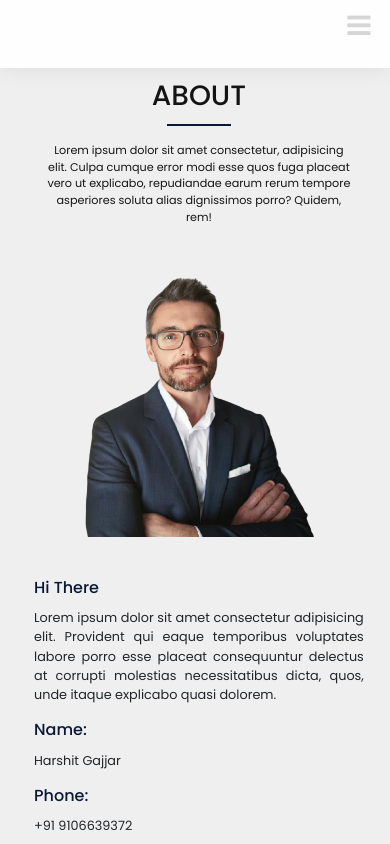
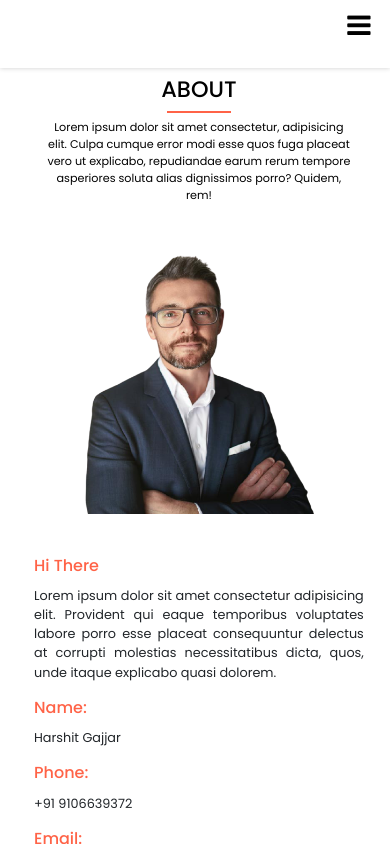
Before and after one commit to hp0007/ReactWebsite, a React (Create React App) app: page /about in a window 390 px wide. Built offline with nearby package versions, Linux system fonts and the light colour scheme.

Commit message:
change look

```diff
--- a/src/App.css
+++ b/src/App.css
@@ -1,11 +1,10 @@
 @import url('https://fonts.googleapis.com/css2?family=Lobster&family=Poppins:wght@400;500&display=swap');
 
 :root{
-  --white:#fff;
-  --primary_color: #091834;
-  --black:#141414;
-  --background:#EFEFEF;
-  --lightGray:#D6D6D6;
+  --primary_color: #FF6347;
+  --background:#FFFFFF;
+  --black:#000;
+  --lightGray:#878788;
   --font_weight_bold:900;
   --font_weight_medium:700;
   --font_weight_regular:500;
@@ -19,18 +18,20 @@
   font-family: var(--font_family);
   overflow-x: hidden;
 }
+body{
+  background-color: var(--primary_color);
+}
 /* Sidebar */
 .sidepart{
   width: 20%;
   height: 100vh;
   position: fixed;
   left: 0;
-  font-family: 'Work Sans', sans-serif;
-  background-color: var(--white);
+  background-color: var(--background);
   color:var(--black);
   transition: all .7s;
   z-index: 11;
-  box-shadow: 0 2px 20px rgba(0,0,0,0.07);
+  box-shadow: 0 0 5px rgba(0,0,0,0.2);
 }
 
 .sidepart.active{
@@ -43,15 +44,13 @@
   background-image: url(./images/Black.png);
   background-size: cover;
   border-radius: 50%;
-  margin-left: auto;
-  margin-right: auto;
+  margin: 22% auto 7% auto;
   display: block;
-  margin-top: 22%;
 }
 .name{
   text-align: center;
   margin-top: 2%;
-  line-height: 2.5rem;
+  overflow: hidden;
   font-size: 1.2rem;
 }
 .work{
@@ -59,6 +58,7 @@
   font-weight: 500;
   margin-top: -3%;
   font-size: 0.9rem;
+  color: var(--lightGray);
 }
 .sidebar{
   display: flex;
@@ -66,32 +66,35 @@
   left: 0;
   position: absolute;
   width: 100%;
+  /* text-align: center; */
   /* text-align: center;     */
 }
 .sidebar i{
   float: right;
   z-index: 11;
-  line-height: 1.4rem;
+  overflow: hidden;
   font-size: 1.3rem;
   object-fit: cover;
-  margin-top: 2.5%;
+  margin-top: 3.2%;
 }
 .sidebar .sidebar-item{
   margin-top: 5%;
   min-width: 100%;
-  font-size: 0.9rem;
+  font-size: 1.1rem;
   font-weight: 500;
   text-decoration: none;
   line-height: 38px;
   transition: 0.6s;
-  color: var(--lightGray);
+  color: var(--black);
   margin-left: 2%;
   padding-right: 8%;
-  padding-left: 3%;
+  padding-left: 2%;
   text-decoration: none;
+  letter-spacing: 1px;
+  font-weight: var(--font_weight_medium);
 }
 .sidebar .sidebar-item:hover{
-  color: var(--black);
+  color: var(--primary_color);
   width: 100%;
   text-decoration: none;
   font-weight: var(--font_weight_bold);
@@ -99,23 +102,26 @@
 }
 .sidebar .sidebar-item.active2{
   font-weight: var(--font_weight_bold);
-  color: var(--black);
+  color: var(--primary_color);
+  background-image: linear-gradient(to right, #FFECE8 , #FFD8D1);
 }
 .fa-bars{
-  color: var(--lightGray);
+  color: var(--black);
   float: right;
-  font-size: 2rem;
+  font-size: 1.8rem;
   margin-top: 5%;
   z-index: 13;
   padding-right: 5%;
+  overflow: hidden;
 }
 .fa-close{
-  color: var(--lightGray);
+  color: var(--black);
   float: right;
-  font-size: 2rem;
+  font-size: 1.8rem;
   margin-top: 5%;
   z-index: 13;
   padding-right: 5%;
+  overflow: hidden;
 }
 
 /* text animation */
@@ -148,9 +154,10 @@
 }
 .container-home .overlay .content h3{
   font-size: 7rem;
-  line-height: 10rem;
+  overflow: hidden;
   text-transform: uppercase;
-  background: rgba(255,255,255, 0.4);
+  background: #FF6347;
+  opacity: 0.5;
   -webkit-text-fill-color: transparent;
   -webkit-background-clip: text;
   font-weight: bold;
@@ -159,20 +166,20 @@
 .container-home Button{
   border-radius: 30px;
   background-color: transparent;
-  color: var(--white);
-  border: 1px solid #fff;
+  color: var(--primary_color);
+  border: 1px solid var(--primary_color);
   padding: 1% 3% 1% 3%;
   font-weight: 500;
   font-size: 1.1rem;
   letter-spacing: 1px;
 }
 .container-home Button:hover{
-  color: var(--black);
-  background-color: var(--white);
+  color: var(--background);
+  background-color: var(--primary_color);
 
 }
 .container-home .overlay .content h1{
-  line-height: 5.5rem;
+  overflow: hidden;
   font-size: 4rem;
   font-weight: 600;
   letter-spacing: 2px;
@@ -181,10 +188,8 @@
   font-size: 1.5rem;
   letter-spacing: 3px;
   font-weight: 600;
-  font-family: 'Lobster', cursive;
 }
 .container-home .overlay .content .thir{
-  font-family: 1.2rem;
   text-align: justify;
   font-weight: 500;
 }
@@ -199,7 +204,7 @@
   color: var(--black);
 }
 .container-1 h3{
-  line-height: 2.5rem;
+  overflow: hidden;
   font-weight: 580;
 }
 .container-1 .line{
@@ -210,7 +215,8 @@
   margin-right: auto;
 }
 .container-1 p{
-  margin-top: 5%;
+  margin-top: 2%;
+  font-size: 0.9rem;
 }
 /* services */
 .container-service{
@@ -218,8 +224,8 @@
   height: 100vh;
   right: 0;
   position: fixed;
-  font-family: 'Work Sans', sans-serif;
   transition: all .7s;
+  padding: 0%;
   background: var(--background);
 }
 .fa-desktop{
@@ -243,13 +249,14 @@
   text-align: center;
   margin-top: 20%;
   border: none;
-  box-shadow: 0 0 20px rgba(0,0,0,0.2);
+  box-shadow: 0 0 10px rgba(0,0,0,0.1);
   margin-bottom: 2%;
-  border-radius: 10%;
+  border-radius: 5%;
 }
 .container-service .card h4{
   padding-top: 10%;
-  line-height: 2rem;
+  overflow-y: hidden;
+  /* line-height: 2rem; */
 }
 .container-service .card p{
   text-align: center;
@@ -263,7 +270,6 @@
   padding-left: 2%;
   right: 0;
   position: absolute;
-  font-family: 'Work Sans', sans-serif;
   transition: all .7s;
   background: var(--background);
 }
@@ -302,7 +308,7 @@
   font-weight: 500;
 }
 .container-skill .left h3{
-  line-height: 2.8rem;
+  overflow: hidden;
   font-size: 2rem;
   font-weight: 700;
 }
@@ -379,7 +385,7 @@
   padding: 2% 5%;
 }
 .container-contact .container Label{
-  line-height: 1.4em;
+  overflow: hidden;
   font-weight: var(--font_weight_regular);
 }
 .container-contact .container input{
@@ -387,12 +393,10 @@
   width: 90%;
   margin-bottom: 3%;
   padding-left: 2%;
-  border-top: none;
-  border-left: none;
-  border-right: 4px solid var(--primary_color);;
-  border-bottom: none;
+  border: none;
   outline: none;
   border-radius: 0.5em ;
+  box-shadow: 0 0 10px rgba(0,0,0,0.1);
 }
 .container-contact .container textarea{
   padding-left: 2%;
@@ -404,7 +408,7 @@
   padding: 0 0 0 8%;
 }
 .container-contact .container .detail{
-    font-size: 1.5rem;
+    font-size: 1.2rem;
     padding-top: 5%;
 }
 .container-contact .container .detail .row{
--- a/src/components/Contact.js
+++ b/src/components/Contact.js
@@ -28,7 +28,7 @@ const Contact = () => {
             <div className="container">
                 <div className="row">
                     <Fade left>
-                        <div className="col-12 col-md-6 col-lg-6 ">
+                        <div className="col-12 col-md-6 col-lg-6 left">
                                 <form onSubmit={handleSubmit(onSubmit)} method="post">
                                     <Label title="Your Name :" />
                                     <input type="text" name="fullname" id="name" ref={register} />
--- a/src/components/Services.js
+++ b/src/components/Services.js
@@ -14,13 +14,15 @@ const Services = () => {
 
     return (
         <>
+        <Sidebar id="services"/>
+        <div className="outer-container">
             <div className="container-service" id="services">
-                <Sidebar id="services"/>
                 <Fade left>
                     <Heading title="SERVICES" content="Lorem ipsum dolor sit amet consectetur, adipisicing elit. Culpa cumque error modi esse quos fuga placeat vero ut explicabo, repudiandae earum rerum tempore asperiores soluta alias dignissimos porro? Quidem, rem!"/>
                 </Fade>
                     <Cards cardData={array}/>
                 </div>
+        </div>
         </>
     )
 }
--- a/src/components/Sidebar.js
+++ b/src/components/Sidebar.js
@@ -8,37 +8,37 @@ const Header = (props) => {
     const navdata = [
         {
             id:1,
-            name:'HOME',
+            name:'Home',
             path:'/ReactWebsite',
             icon:'fa fa-home'
         },
         {
             id:2,
-            name:'SERVICES',
+            name:'Services',
             path:'/services',
             icon:'fa fa-cogs'
         },
         {
             id:3,
-            name:'ABOUT',
+            name:'About',
             path:'/about',
             icon:'fa fa-exclamation-circle'
         },
         {
             id:4,
-            name:'SKILLS',
+            name:'Skills',
             path:'/skills',
             icon:'fa fa-gg-circle'
         },
         {
             id:5,
-            name:'PORTFOLIO',
+            name:'Portfolio',
             path:'/portfolio',
             icon:'fa fa-file'
         },
         {
             id:6,
-            name:'CONTACT',
+            name:'Contact',
             path:'/contact',
             icon:'fa fa-id-badge'
         }
--- a/src/responsive.css
+++ b/src/responsive.css
@@ -1,3 +1,13 @@
+:root{
+  --primary_color: #FF6347;
+  --background:#FFFFFF;
+  --black:#000;
+  --lightGray:#878788;
+  --font_weight_bold:900;
+  --font_weight_medium:700;
+  --font_weight_regular:500;
+}
+
 @media screen and (max-width:600px){
     .sidepart{
       width: 100%;
@@ -6,7 +16,7 @@
       padding: 0;
       margin: 0;
       z-index: 1;
-      background-color: rgba(255,255,255,0.9);
+      background-color: var(--background);
       transition: .5s;
     }
     .sidepart.active{
@@ -37,14 +47,14 @@
         justify-content: center;
         align-items: center;
         opacity:0.8;
-        background-color: #000;
+        background-color: var(--black);
       }
       .overlay .content{
-        color: #fff;
+        color: var(--background);
       }
       .container-home .overlay .content h3{
-          font-size: 3.5rem;
-          line-height: 5.5rem;
+          font-size: 3.6rem;
+          overflow: hidden;
           width: 100%;
           padding: 0;
           margin: 0;
@@ -78,6 +88,9 @@
         margin-top: 20%;
         margin-bottom: 5%;
         width: 80%;
+      }
+      .container-1 h3{
+        font-size: 1.4rem;
       }
       .container-1 p{
         font-size: 0.7rem;
@@ -150,7 +163,9 @@
       .container-contact .container .detail{
         font-size: 1rem;
       }
-
+      .container-contact .left input{
+        width: 100%;
+      }
 }
 
 /* @media screen and (min-width:1024px){
```
Also changed, not shown: 1 other file (tests, documents, lock files or other folders).
